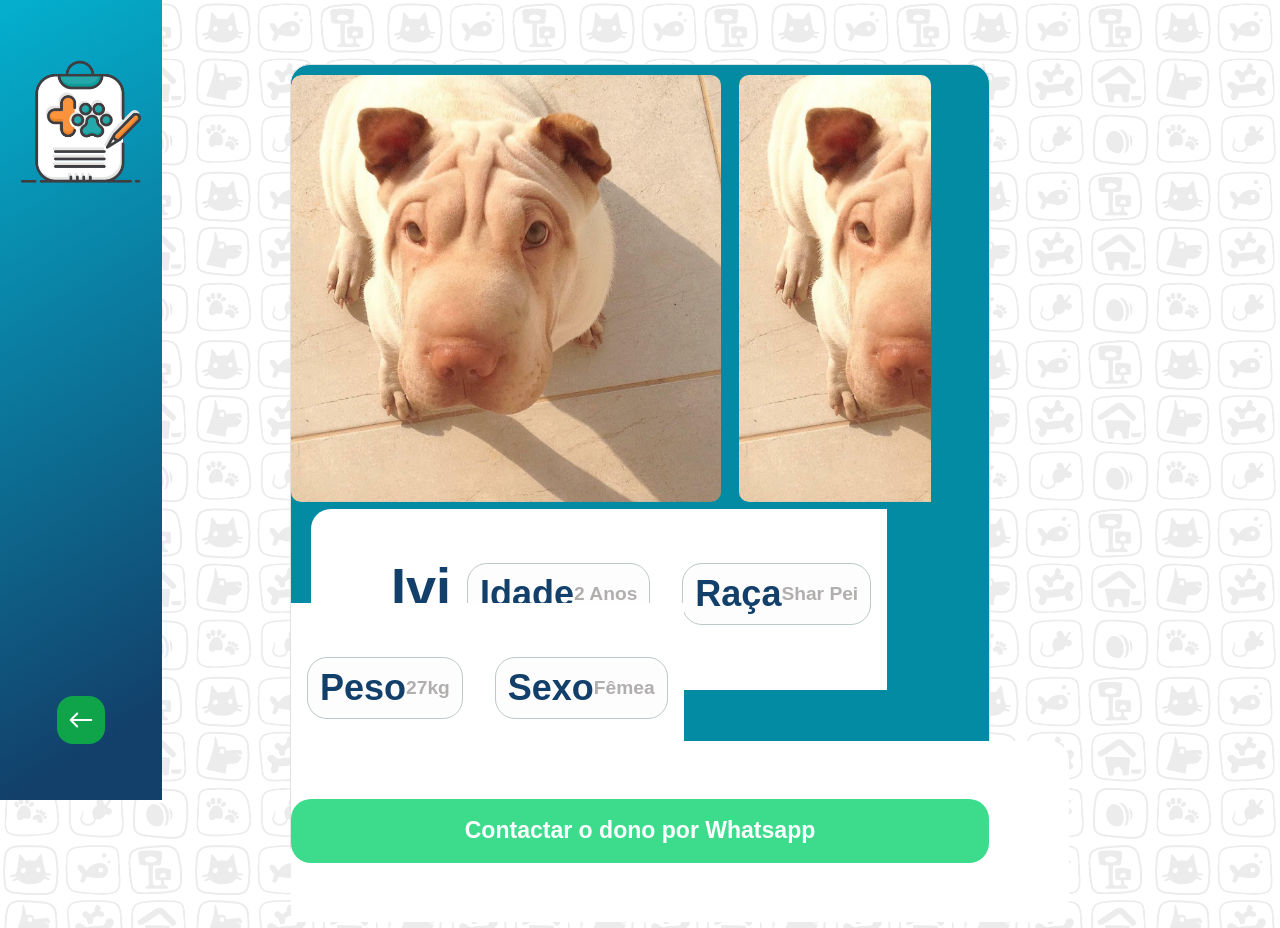
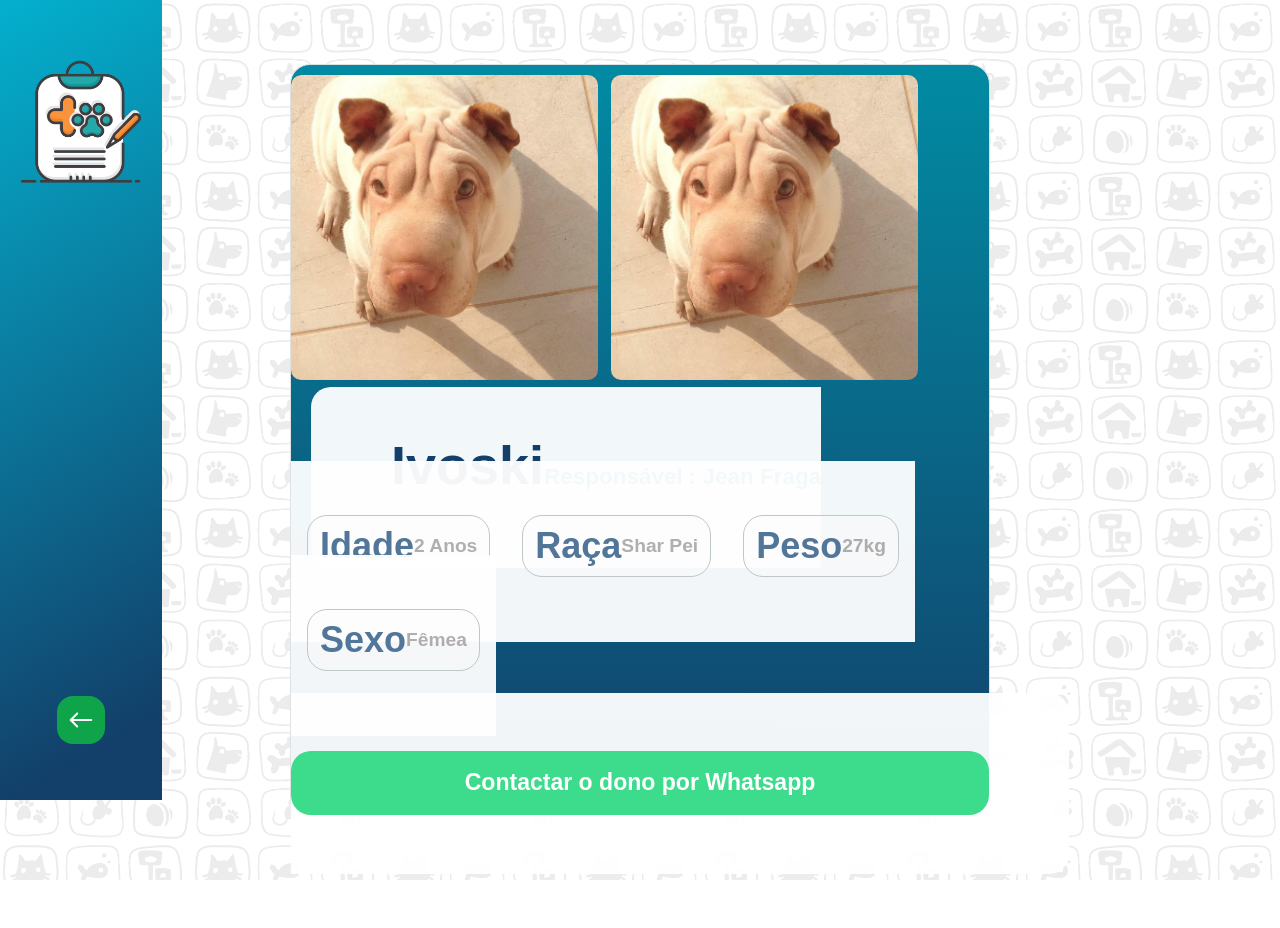
Before and after one commit to devjeanfraga/My-Pet, a React (Create React App) app in the folder web/: page /pet in a window 1280 px wide. After the commit the page ends 880 px from the top, so only its background shows below. Built offline with nearby package versions, Linux system fonts and the light colour scheme; a web font is replaced by a local one.

Commit message:
iniciando com react

```diff
--- a/web/src/pages/pet.js
+++ b/web/src/pages/pet.js
@@ -22,7 +22,8 @@ export default function pet () {
           </div>
 
           <div className= "pet-details-content">
-            <h1>Ivi</h1>
+            <h1>Ivoski</h1>
+            <h3>Responsável : Jean Fraga</h3>
             <hr/>
 
             <div className= "pet-details-field">
--- a/web/src/styles/pet.css
+++ b/web/src/styles/pet.css
@@ -16,7 +16,7 @@
   margin: 64px auto;
 
 
-  background: #028ba3;
+  background: linear-gradient(180.54deg, #028ba3 0%, #12406a 100%);
   border: 1px solid #dee2e5;
   border-radius: 20px;
 
@@ -28,7 +28,7 @@
 .pet-details #images-wrapper {
   width: 50vw;
   margin: auto;
-  height: 90%;
+  height: 50%;
   padding: auto;
   margin-top: 10px;
 
@@ -36,7 +36,7 @@
 
 .pet-details #images-wrapper .images {
   display: flex;
-  height: 80%;
+  height: 50%;
   padding-bottom: 10px;
 
   overflow-x: auto;
@@ -49,7 +49,7 @@
 
 .pet-details #images-wrapper .images .item-image {
   flex: none;
-  width:70%;
+  width:50%;
   height: 50%;
 
 
@@ -66,7 +66,7 @@
 .pet-details .pet-details-content {
   margin: 20px 20px;
   padding: 80px;
-  background: #FFFF;
+  background: rgba(255, 255, 255, 0.950);
   border-radius: 20px;
 
   display:ruby;
@@ -76,10 +76,15 @@
 .pet-details .pet-details-content h1{
   color: #12406a;
   font-size: 54px;
-  line-height: 54px;
-  margin-bottom: 8px;
+  line-height: 20px;
+  margin-bottom: 10px;
 }
 
+.pet-details .pet-details-content h3{
+  color: #1c7bae;
+  line-height: 24px;
+  margin-bottom: 10px;
+}
 
 .pet-details .pet-details-content hr {
   height: 1px;
@@ -110,7 +115,7 @@
 .pet-details .pet-details-content .pet-details-field h2 {
   font-size: 36px;
   line-height: 36px;
-  color: #12406a;
+  color: #517699;
 }
 
 .pet-details .pet-details-content button.contact-button {
```
